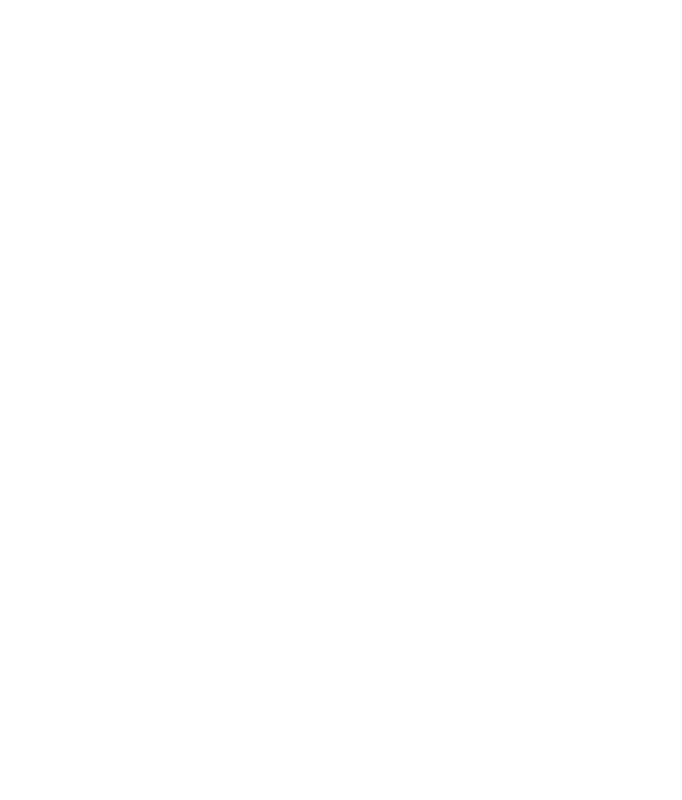
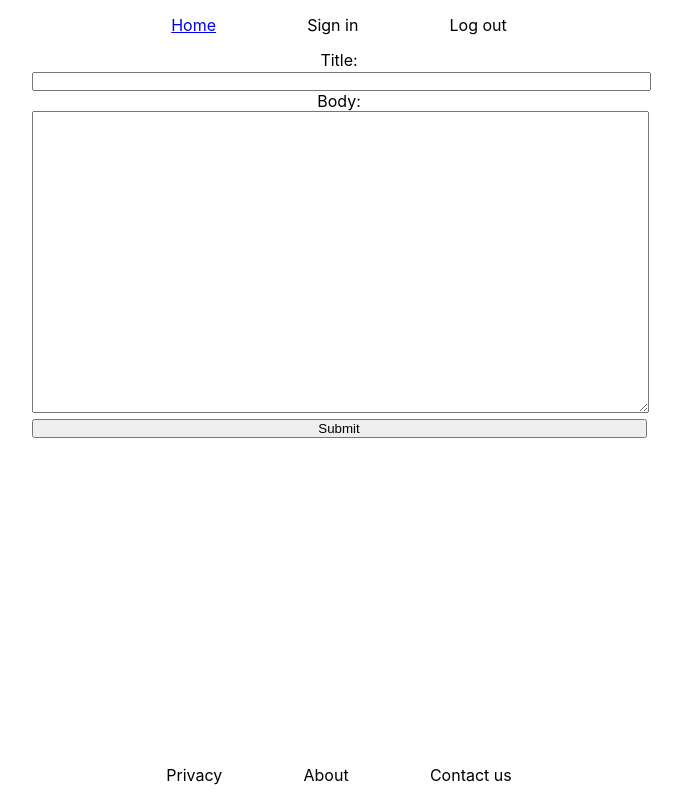
Before and after one commit to CameronStAmant/blog-api-admin-view, a React (Create React App) app: page /posts/1/edit in a window 1280 px wide. Shown: the whole page, without its empty margins (301-983 px from the left). Built offline with nearby package versions, Linux system fonts and the light colour scheme; no server answers.

Commit message:
Add edit post form and logic

```diff
--- a/src/Routes.js
+++ b/src/Routes.js
@@ -2,6 +2,7 @@
 import { BrowserRouter, Switch, Route } from 'react-router-dom';
 import App from './App';
 import PostDetails from './components/PostDetails';
+import PostForm from './components/PostForm';
 
 const Routes = () => {
   return (
@@ -9,6 +10,7 @@
       <Switch>
         <Route exact path="/" component={App} />
         <Route exact path="/posts/:id" component={PostDetails} />
+        <Route exact path="/posts/:id/edit" component={PostForm} />
       </Switch>
     </BrowserRouter>
   );
--- a/src/components/PostDetails.js
+++ b/src/components/PostDetails.js
@@ -1,5 +1,5 @@
 import React, { useState, useEffect } from 'react';
-import { useParams } from 'react-router-dom';
+import { useParams, useLocation } from 'react-router-dom';
 import './PostDetails.css';
 import Layout from './Layout';
 import Comments from './Comments';
@@ -26,6 +26,12 @@
         <div className="post">
           <h2>{postDetails ? postDetails.title : ''}</h2>
           <br />
+          <form
+            action={'http://localhost:3002' + useLocation().pathname + '/edit'}
+          >
+            <input type="submit" value="Edit" />
+          </form>
+          <br />
           <p> {postDetails ? postDetails.body : ''}</p>
         </div>
         <Comments postid={id} />
--- /dev/null
+++ b/src/components/PostForm.css
@@ -0,0 +1,23 @@
+.postEditForm {
+  grid-area: main;
+  display: grid;
+  grid-auto-flow: row;
+  justify-items: center;
+  gap: 50px;
+  grid-template-columns: repeat(4, 1fr);
+  grid-template-areas: '. form form .';
+}
+
+form {
+  grid-area: form;
+  justify-self: stretch;
+}
+
+form input {
+  width: 100%;
+}
+
+form textarea {
+  width: 100%;
+  height: 300px;
+}
--- /dev/null
+++ b/src/components/PostForm.js
@@ -0,0 +1,67 @@
+import Layout from './Layout';
+import './PostForm.css';
+import { useParams, Redirect } from 'react-router-dom';
+import React, { useState, useEffect } from 'react';
+
+const PostForm = () => {
+  const [postTitle, setPostTitle] = useState(null);
+  const [postBody, setPostBody] = useState(null);
+  const [redirect, setRedirect] = useState(false);
+  const { id } = useParams();
+
+  const handleSubmit = async () => {
+    const requestOptions = {
+      method: 'PUT',
+      headers: { 'Content-Type': 'application/json' },
+      body: JSON.stringify({ title: postTitle, body: postBody }),
+    };
+    fetch('http://localhost:3000/posts/' + id, requestOptions).then(
+      setRedirect(true)
+    );
+  };
+
+  useEffect(() => {
+    const fetchPostDetails = async () => {
+      const response = await fetch('http://localhost:3000/posts/' + id, {
+        mode: 'cors',
+      });
+      console.log('here');
+      const data = await response.json();
+      const item = data.post;
+      setPostTitle(item.title);
+      setPostBody(item.body);
+    };
+    fetchPostDetails();
+  }, [id]);
+
+  return (
+    <Layout>
+      {redirect === true && (
+        <Redirect from="/posts/:id/edit" to={'/posts/' + id} />
+      )}
+      <div className="postEditForm">
+        <form onSubmit={handleSubmit}>
+          <label>Title: </label>
+          <br />
+          <input
+            type="text"
+            name="title"
+            value={postTitle ? postTitle : ''}
+            onChange={(e) => setPostTitle(e.target.value)}
+          />
+          <br />
+          <label>Body: </label>
+          <br />
+          <textarea
+            name="body"
+            value={postBody ? postBody : ''}
+            onChange={(e) => setPostBody(e.target.value)}
+          />
+          <input type="submit" value="Submit" />
+        </form>
+      </div>
+    </Layout>
+  );
+};
+
+export default PostForm;
```
